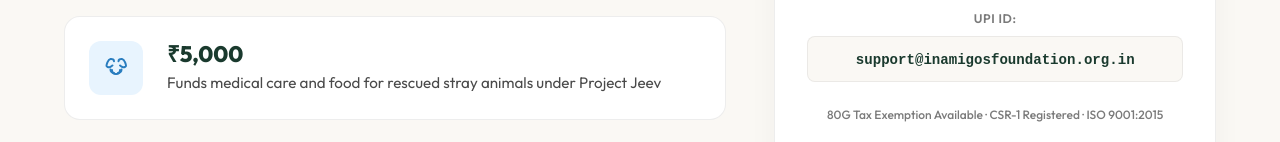
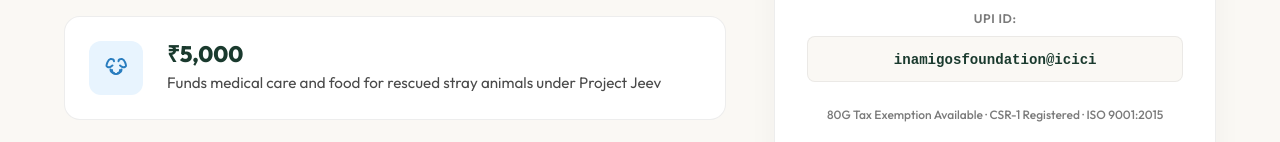
Before and after one commit to bilal-rauf-dev/inamigos-foundation-webpage, a plain HTML site: page index.html in a window 1280 px wide. Shown: the part 6572-6714 px from the top of the page. Drawn offline with nearby package versions, Linux system fonts and the light colour scheme; a web font is replaced by a local one.

Commit message:
Update UPI ID in index.html

```diff
--- a/index.html
+++ b/index.html
@@ -485,7 +485,7 @@
           <div class="upi-box">
             <span class="upi-label">UPI ID:</span>
             <div class="upi-code-wrap">
-              <code>support@inamigosfoundation.org.in</code>
+              <code>inamigosfoundation@icici</code>
             </div>
           </div>
 
```
